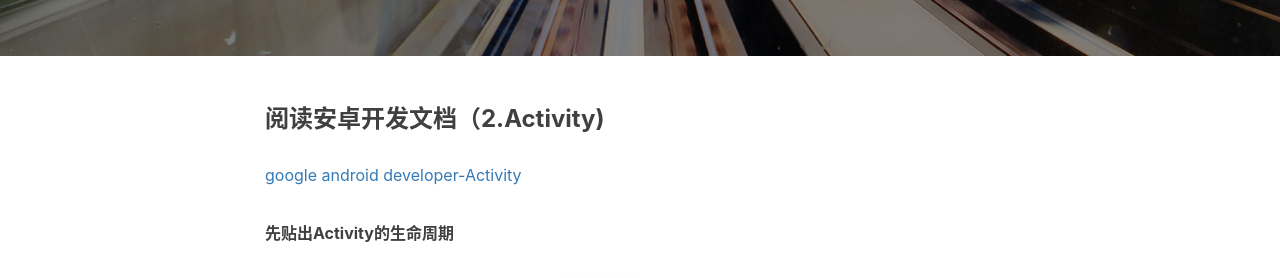
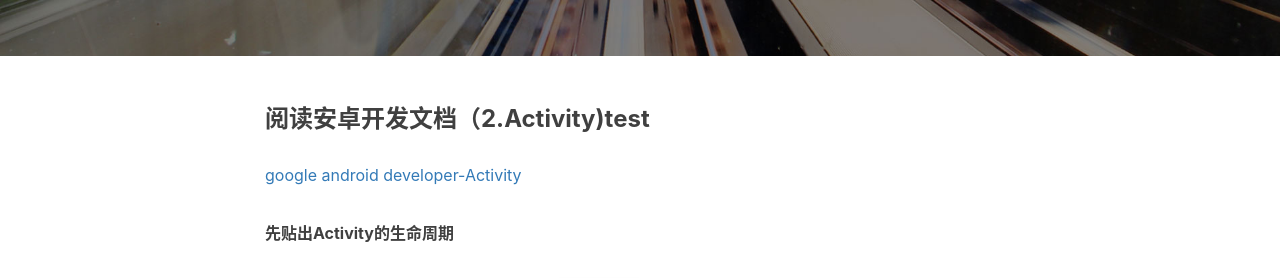
Before and after one commit to tangculijier/tangculijier.github.io, a Jekyll site: the page built from _posts/2016-05-09-android-acitivity.markdown, in a window 1280 px wide and 900 px high, scrolled down 305 px. Shown: the part 156-434 px from the top of the window. Built offline with Jekyll 4.4.1, drawn with Linux system fonts in a browser that asks for light colours; nearby versions of some CDN libraries; comment, search, counter and statistics services are not loaded.

Commit message:
Update 2016-05-09-android-acitivity.markdown
~~

```diff
--- a/_posts/2016-05-09-android-acitivity.markdown
+++ b/_posts/2016-05-09-android-acitivity.markdown
@@ -9,7 +9,7 @@ tags:
     Android
 ---
 
-### 阅读安卓开发文档（2.Activity)
+### 阅读安卓开发文档（2.Activity)test
 [google android developer-Activity](http://developer.android.com/intl/zh-cn/guide/components/activities.html)
 
 
```
